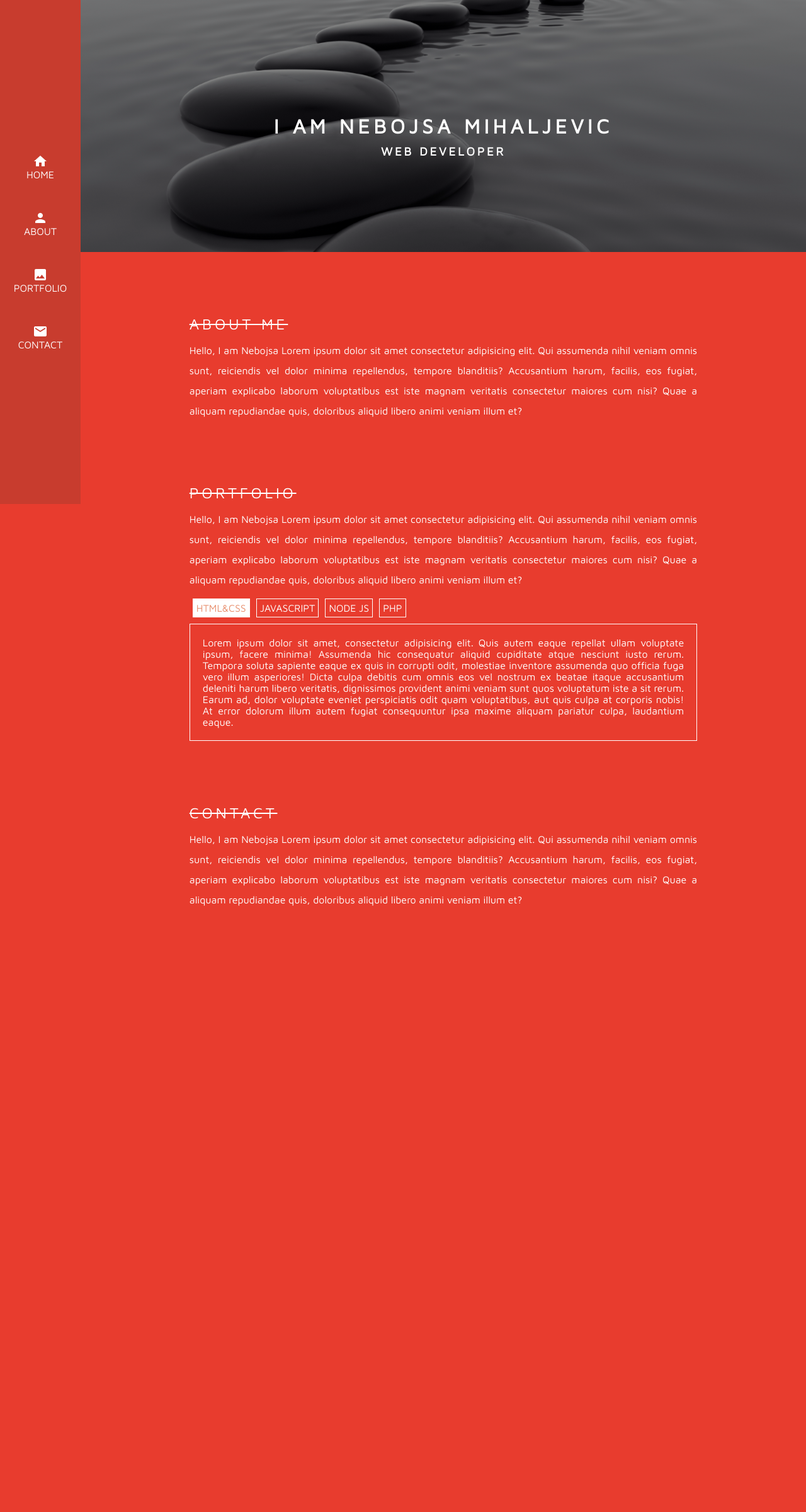
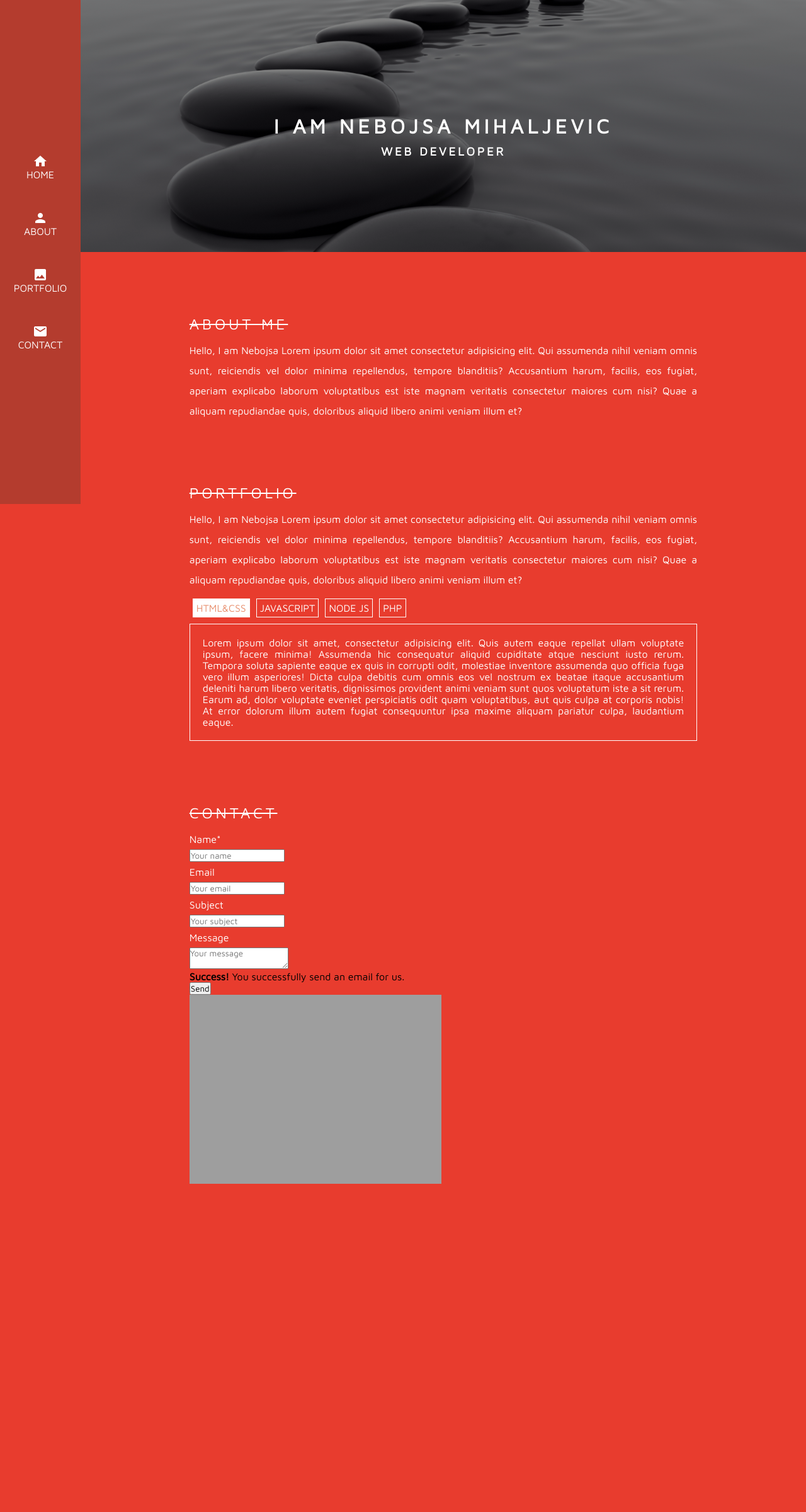
Before and after one commit to micneli/portfolio, a PHP site: page / in a window 1280 px wide. Shown: the whole page at 63% size. Run offline with PHP 8.4, Linux system fonts and the light colour scheme; some libraries are stand-ins or nearby versions; grey boxes are pictures that could not be loaded.

Commit message:
added contact form

```diff
--- a/assets/css/style.css
+++ b/assets/css/style.css
@@ -15,7 +15,7 @@
 aside {
   position: fixed;
   left: 0;
-  background-color: #C83C2E;
+  background-color: #B43C2E;
   width: 10%;
   height: 100vh;
   display: flex;
--- a/index.html
+++ b/index.html
@@ -70,7 +70,35 @@
 
     <section class="about" id="contact">
       <h2>Contact</h2>
-      <p><span>Hello, I am Nebojsa</span> Lorem ipsum dolor sit amet consectetur adipisicing elit. Qui assumenda nihil veniam omnis sunt, reiciendis vel dolor minima repellendus, tempore blanditiis? Accusantium harum, facilis, eos fugiat, aperiam explicabo laborum voluptatibus est iste magnam veritatis consectetur maiores cum nisi? Quae a aliquam repudiandae quis, doloribus aliquid libero animi veniam illum et?</p>
+      <form method="post" action="contact.php" name="contactform" id="contactform" class="form">
+        <div class="field">
+                <p>Name<span class="req">*</span></p>
+                <input type="text" name="name" id="name" class="text-label" placeholder="Your name"/>
+        </div>
+        <div class="field">
+                <p>Email</p>
+                <input type="text" name="email" id="email" class="text-label" placeholder="Your email"/>
+        </div>
+        <div class="field">
+                <p>Subject</p>
+                <input type="text" name="subject" id="subject" class="text-label" placeholder="Your subject"/>
+        </div>
+        <div class="field">
+            <p>Message</p>
+            <textarea name="message" id="message" class="textarea-label" placeholder="Your message"></textarea>
+        </div>
+
+        <div class="success-message">
+            <strong>Success!</strong> You successfully send an email for us.
+        </div>
+
+        <div class="field">
+            <button type="button" id="send" class="btn btnBasic">Send</button>
+            <div class="loading-contact"><img src="images/loader.gif" alt="loader"/></div>
+        </div>
+
+        <div class="clear"></div>
+  </form>
     </section>
   </main>
 
```
Also changed, not shown: contact.php (added, +79 -0 lines), assets/img/loader.gif (added).
